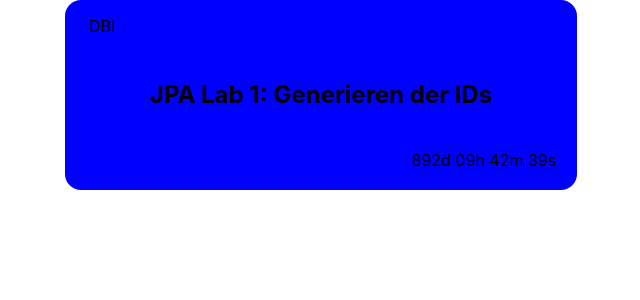
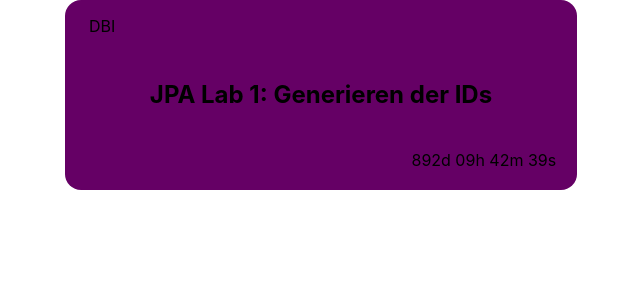
Before and after one commit to Elias-Traunbauer/school_collab, a Next.js app: page /assignment in a window 1280 px wide. Shown: the top 300 px of the page, without its empty margins (319-959 px from the left). Built offline with nearby package versions, Linux system fonts and the light colour scheme.

Commit message:
addendum from before

```diff
--- a/styles/assignment.module.css
+++ b/styles/assignment.module.css
@@ -10,12 +10,12 @@
   flex-direction: column;
   width: 40vw;
   /*height: 25vh;*/
-  background-color: blue !important;
+  background-color: rgb(101, 0, 101) !important;
   border-radius: 1em;
 }
 
 .assignmentcard:hover{
-  background-color: rgb(112, 112, 255) !important;
+  background-color: rgb(108, 17, 108) !important;
 }
 .assignmenthead{
   text-align: left;
```
